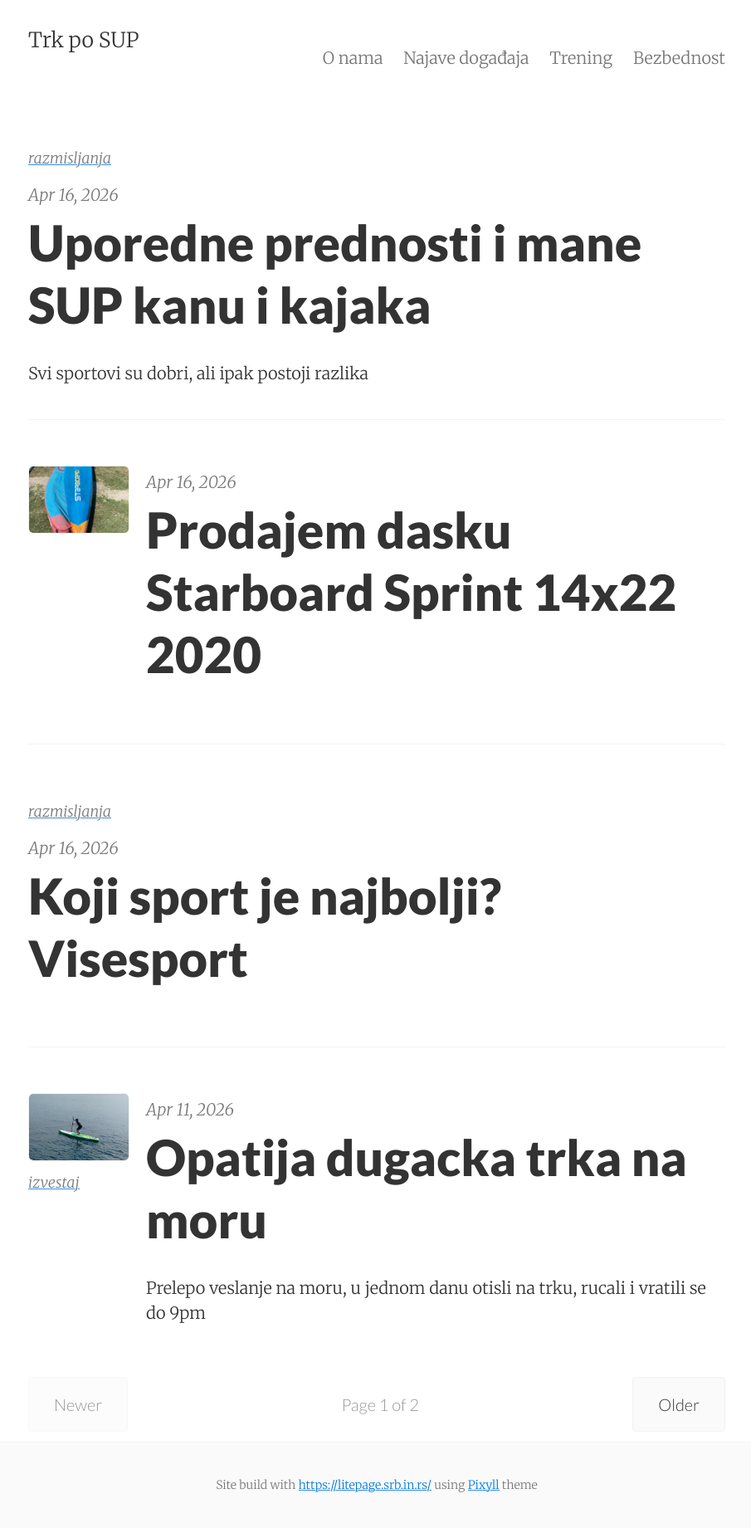
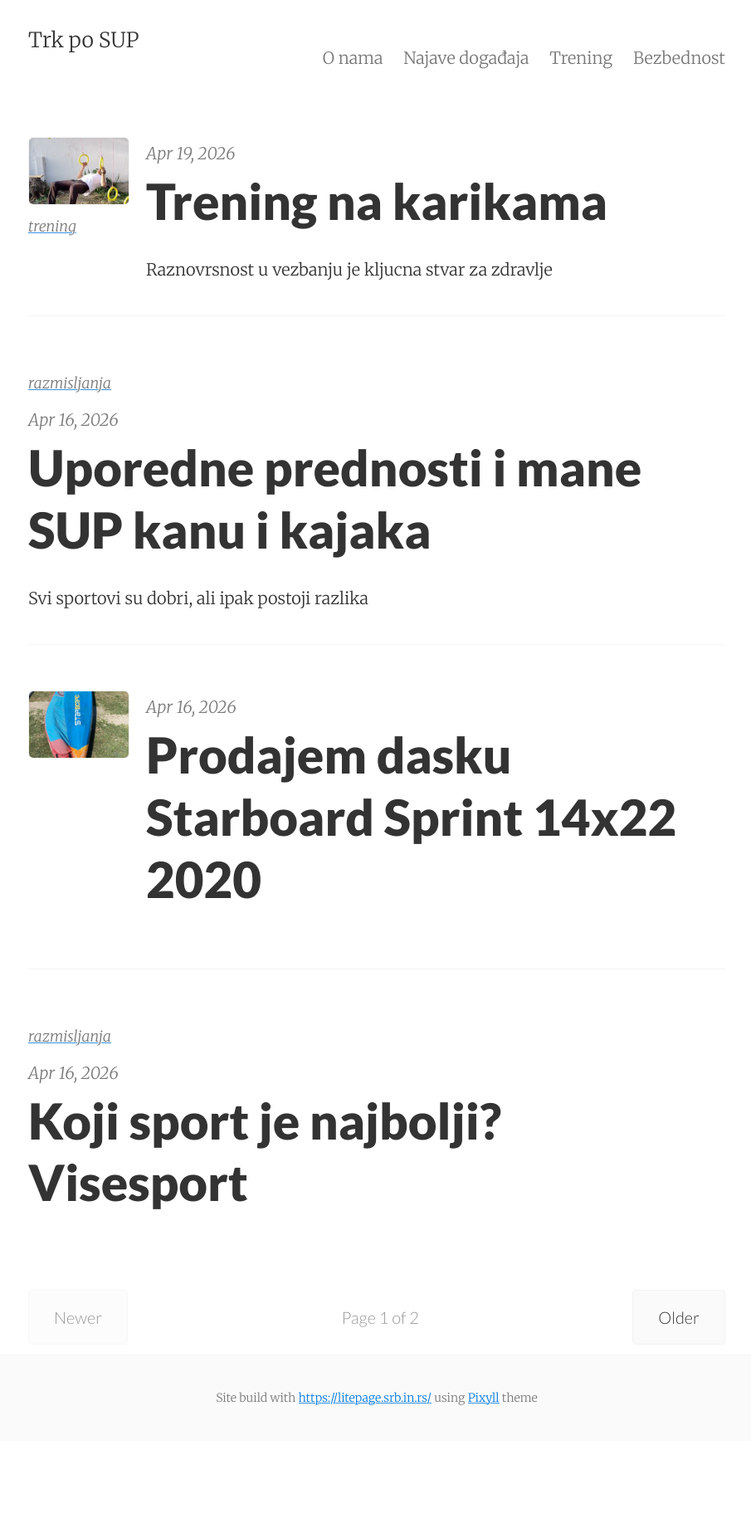
Before and after one commit to trkinrs/trk-po-sup.srb.in.rs, a Jekyll site: the page built from index.html, in a window 1280 px wide. Shown: the whole page at 83% size, without its empty margins (186-1091 px from the left). Built offline with Jekyll 4.4.1, drawn with Linux system fonts in a browser that asks for light colours; the list of posts is cut into pages by our own code; after the commit the page ends 1736 px from its top, so only the background shows below that.

Commit message:
Update source site content

```diff
--- /dev/null
+++ b/_posts/2026-04-19-trening-na-karikama.md
@@ -0,0 +1,11 @@
+---
+layout: post
+title: Trening na karikama
+image: assets/images/treing karike.png
+summary: Raznovrsnost u vezbanju je kljucna stvar za zdravlje
+categories:
+- trening
+---
+Prelep je trening na karikama zato sto rade zglobovi, misici stabilizatori i druge stvari koje se ne vezbaju klasicnim tegovima
+
+<video controls="" src="{{ site.baseurl }}assets/videos/trening karike.mp4"></video>
```
Also changed, not shown: _posts/2026-04-16-uporedne-prednosti-i-mane-sup-kanu-i-kajaka.md (line endings or trailing spaces), assets/images/treing karike.png (added), 1 other file.
